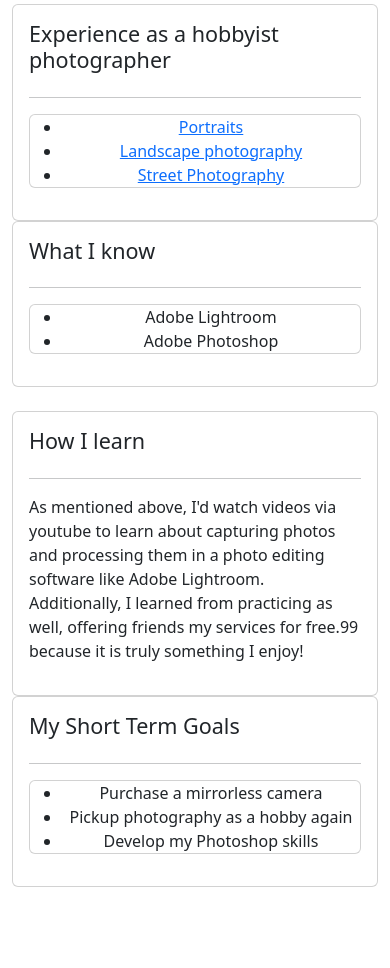
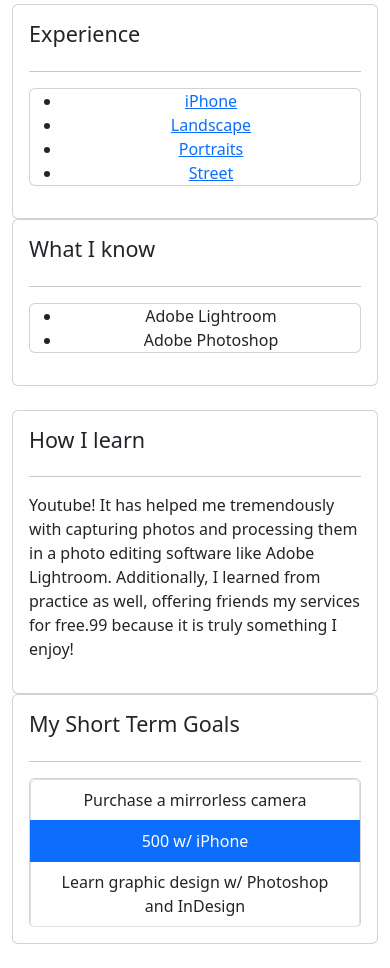
Before and after one commit to tazanaw0/temesPort, a Django app: page / in a window 390 px wide; the page is wider, and only the part inside the window is pictured. Shown: the part 2235-3203 px from the top of that part. Before the commit the page ends 3122 px from the top of that part, so only its background shows below. Run offline with Django 5.2, Linux system fonts and the light colour scheme.

Commit message:
add hyperlink for iPhone category + rearranged categories + styled goals list with list-group class

```diff
--- a/base/templates/base/home.html
+++ b/base/templates/base/home.html
@@ -9,7 +9,7 @@
         <link rel="stylesheet" href="https://cdn.jsdelivr.net/npm/bootstrap@5.3.2/dist/css/bootstrap.min.css" integrity="sha384-T3c6CoIi6uLrA9TneNEoa7RxnatzjcDSCmG1MXxSR1GAsXEV/Dwwykc2MPK8M2HN" crossorigin="anonymous">
     </head>
     <body>
-         <!--
+         <!-- how to display static imgs using static tag
         <img src="{%static 'img/fieldDay.jpg'%}" alt="fieldDay flick">
         <img src="{%static 'img/fieldDay2.jpg'%}" alt="fieldDay2 flick">
         <img src="{%static 'img/fieldDay1.jpg'%}" alt="fieldDay1 flick">
@@ -61,12 +61,13 @@
             <div class="row">
                 <div class="col-md-6">
                     <div class="card card-body h-100">
-                        <h4>Experience as a hobbyist photographer</h4>
+                        <h4>Experience</h4>
                         <hr>
                         <ul class="card text-center">
+                            <li><a href="{% url 'iPhone' %}" target="_blank">iPhone</a></li>
+                            <li><a href="{% url 'landscape' %}" target="_blank">Landscape</a></li><!--add hyperlink to album of landscape photography-->
                             <li><a href="{% url 'portraits' %}" target="_blank">Portraits</a></li><!--add hyperlink to album of candid photography-->
-                            <li><a href="{% url 'landscape' %}" target="_blank">Landscape photography</a></li><!--add hyperlink to album of landscape photography-->
-                            <li><a href="{% url 'street' %}" target="_blank">Street Photography</a></li> <!--add hyperlink to album of street photography-->
+                            <li><a href="{% url 'street' %}" target="_blank">Street</a></li> <!--add hyperlink to album of street photography-->
                         </ul>
                         <!--<p>Candid photography, landscape photography and street photography</p>-->
                     </div>
@@ -88,7 +89,7 @@
                     <div class="card card-body h-100">
                         <h4>How I learn</h4>
                         <hr>
-                        <p>As mentioned above, I'd watch videos via youtube to learn about capturing photos and processing them in a photo editing software like Adobe Lightroom. Additionally, I learned from practicing as well, offering friends my services for free.99 because it is truly something I enjoy!</p>
+                        <p> Youtube! It has helped me tremendously with capturing photos and processing them in a photo editing software like Adobe Lightroom. Additionally, I learned from practice as well, offering friends my services for free.99 because it is truly something I enjoy!</p>
 
                     </div>
                 </div>
@@ -96,10 +97,10 @@
                     <div class="card card-body h-100">
                         <h4>My Short Term Goals</h4>
                         <hr>
-                        <ul class="card text-center">
-                            <li>Purchase a mirrorless camera</li>
-                            <li>Pickup photography as a hobby again</li>
-                            <li>Develop my Photoshop skills</li>
+                        <ul class="list-group card text-center">
+                            <li class="list-group-item">Purchase a mirrorless camera</li>
+                            <li class="list-group-item active">500 w/ iPhone</li>
+                            <li class="list-group-item">Learn graphic design w/ Photoshop and InDesign</li>
                         </ul>
                     </div>
                 </div>
```
